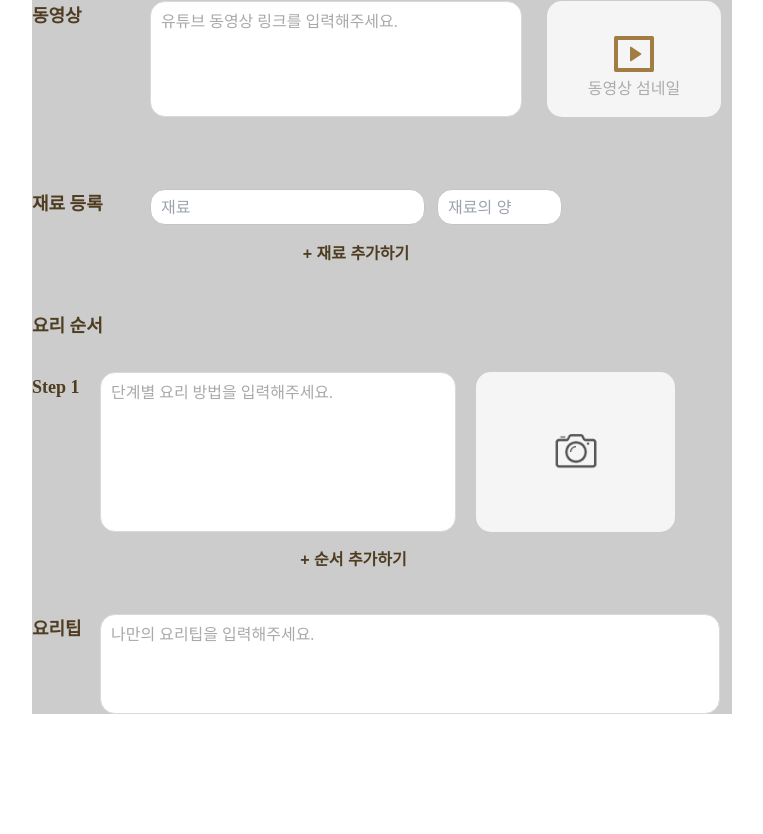
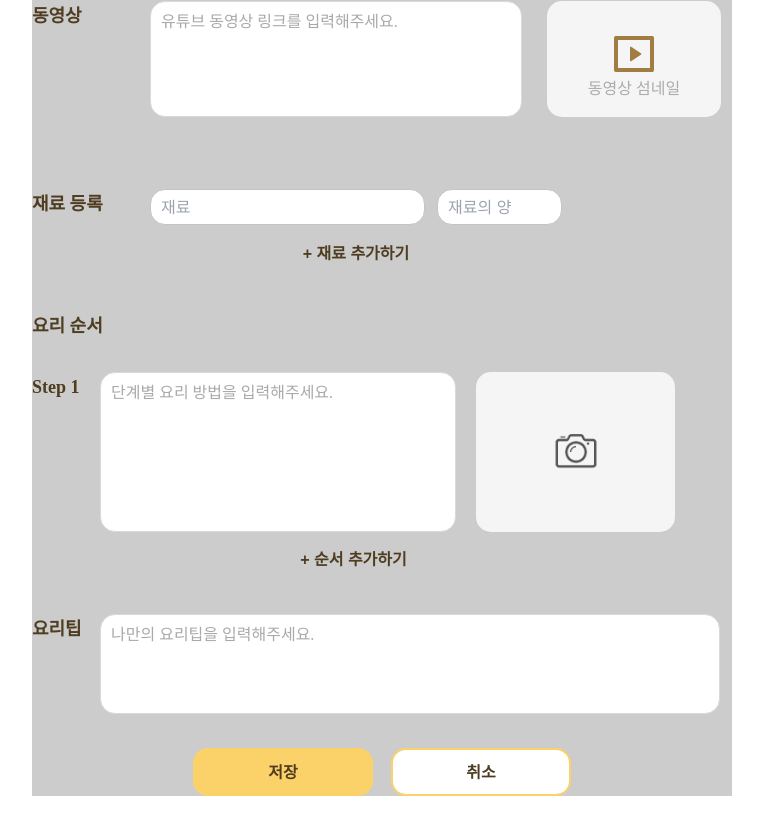
Before and after one commit to limeorange/MatIssue, a Next.js app in the folder front/: page /add-recipe in a window 1280 px wide. Shown: the part 733-1567 px from the top of the page, without its empty margins (258-1021 px from the left). Before the commit the page ends 1527 px from the top, so only its background shows below. Built offline with nearby package versions, Linux system fonts and the light colour scheme.

Commit message:
Feat: 저장 취소버튼 추가

```diff
--- a/front/app/(page)/add-recipe/AddRecipe.tsx
+++ b/front/app/(page)/add-recipe/AddRecipe.tsx
@@ -7,6 +7,7 @@ import IngredientSection from "../../components/add-recipe/IngredientSection";
 import CategoryAndInfo from "../../components/add-recipe/CategoryAndInfo";
 import ThumbnailUpload from "../../components/add-recipe/ThumbnailUpload";
 import CookingStepsSection from "../../components/add-recipe/CookingStepsSection";
+import Button from "../../components/UI/Button";
 
 const categories = ["한식", "중식", "일식", "양식"];
 const peopleCount = [1, 2, 3, 4, 5];
@@ -149,6 +150,14 @@ const RecipeForm = () => {
     setCookingTips(e.target.value);
   };
 
+  const handleSave = () => {
+    // Logic for saving the recipe
+  };
+
+  const handleCancel = () => {
+    // Logic for cancelling the form
+  };
+
   return (
     <FormWrapper>
       <Title>레시피 등록하기</Title>
@@ -217,6 +226,18 @@ const RecipeForm = () => {
           placeholder="나만의 요리팁을 입력해주세요."
         />
       </CookingTips>
+      <ButtonContainer>
+        <SaveButton>
+          <Button onClick={handleSave} type="submit" isBgColor fullWidth>
+            저장
+          </Button>
+        </SaveButton>
+        <CancleButton>
+          <Button onClick={handleCancel} type="button" isBorderColor fullWidth>
+            취소
+          </Button>
+        </CancleButton>
+      </ButtonContainer>
     </FormWrapper>
   );
 };
@@ -337,3 +358,19 @@ const TipsLabel = styled(Label)`
 const TipsTextArea = styled(TextArea)`
   width: 62rem;
 `;
+
+const ButtonContainer = styled.div`
+  display: flex;
+  justify-content: center;
+  align-items: center;
+  margin-top: 3.4rem;
+  gap: 1.8rem;
+  width: 100%;
+`;
+
+const SaveButton = styled.div`
+  width: 18rem;
+`;
+const CancleButton = styled.div`
+  width: 18rem;
+`;
```
